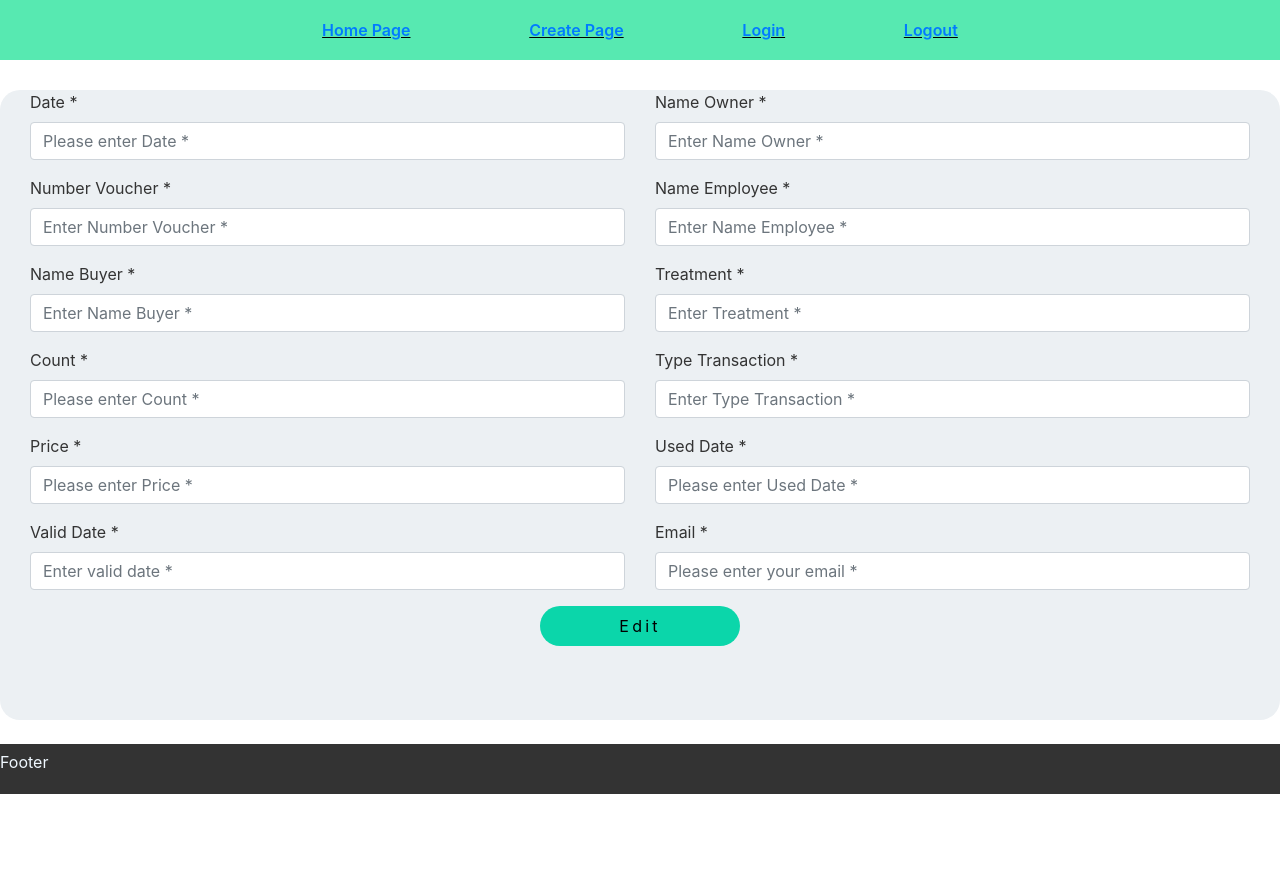
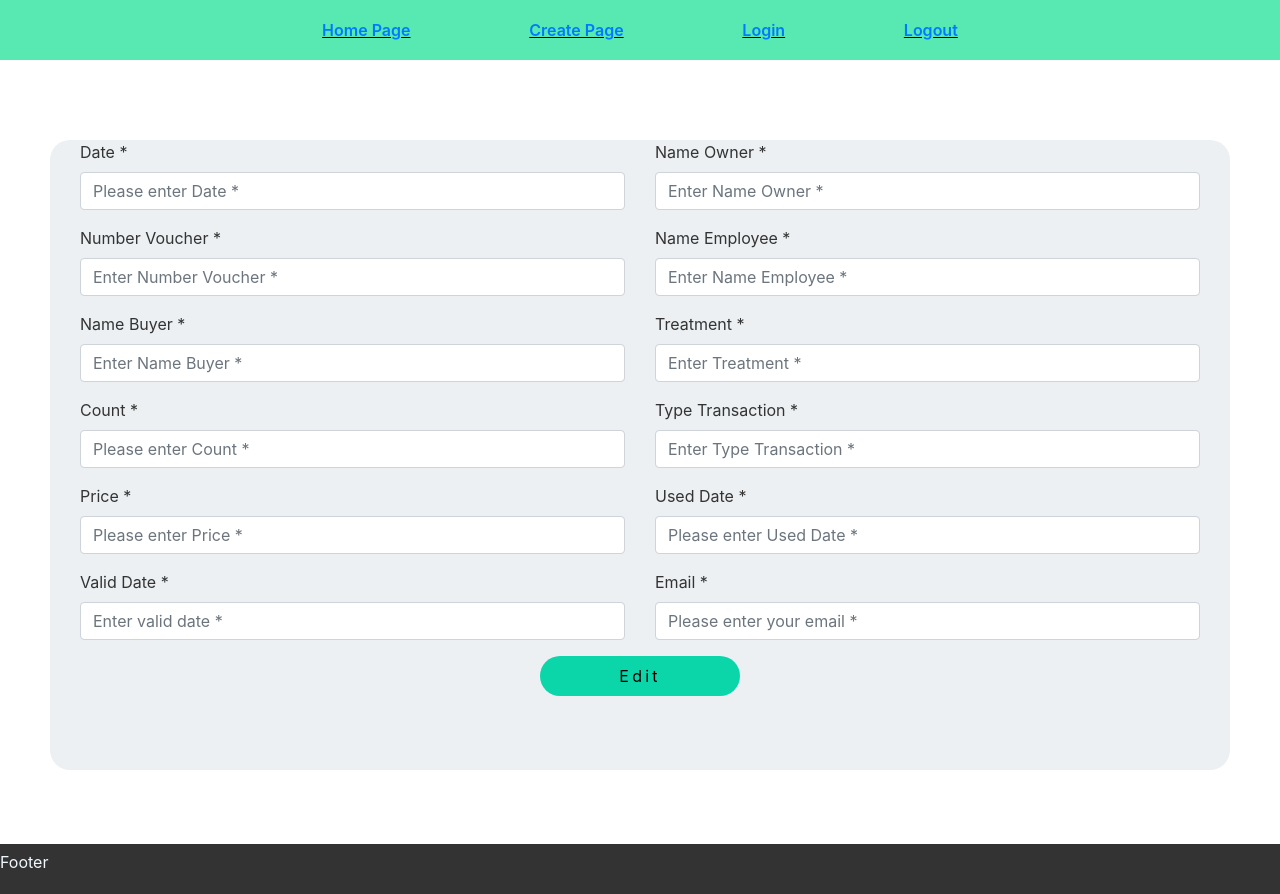
Before and after one commit to nikindtmas1/gift-vouchers, a React (Create React App) app in the folder client/: page /search in a window 1280 px wide. Before the commit the page ends 800 px from the top, so only its background shows below. Built offline with nearby package versions, Linux system fonts and the light colour scheme; no server answers.

Commit message:
Update SearchPage

```diff
--- a/client/src/components/SearchPage/SearchPage.js
+++ b/client/src/components/SearchPage/SearchPage.js
@@ -2,11 +2,11 @@ import React from 'react'
 
 const SearchPage = () => {
   return (
+    <div className='searchDiv'>
         <div className='searchcontainer'>
             {/* <div className=" text-center mt-5 ">
                 <h1>Search Page</h1>
             </div> */}
-        <div className='formDiv'>
             <form className='formSearch'>
                 <div className='controls'>
                 <div className='row'>
```
Lines whose indentation alone changed are shown as unchanged.
